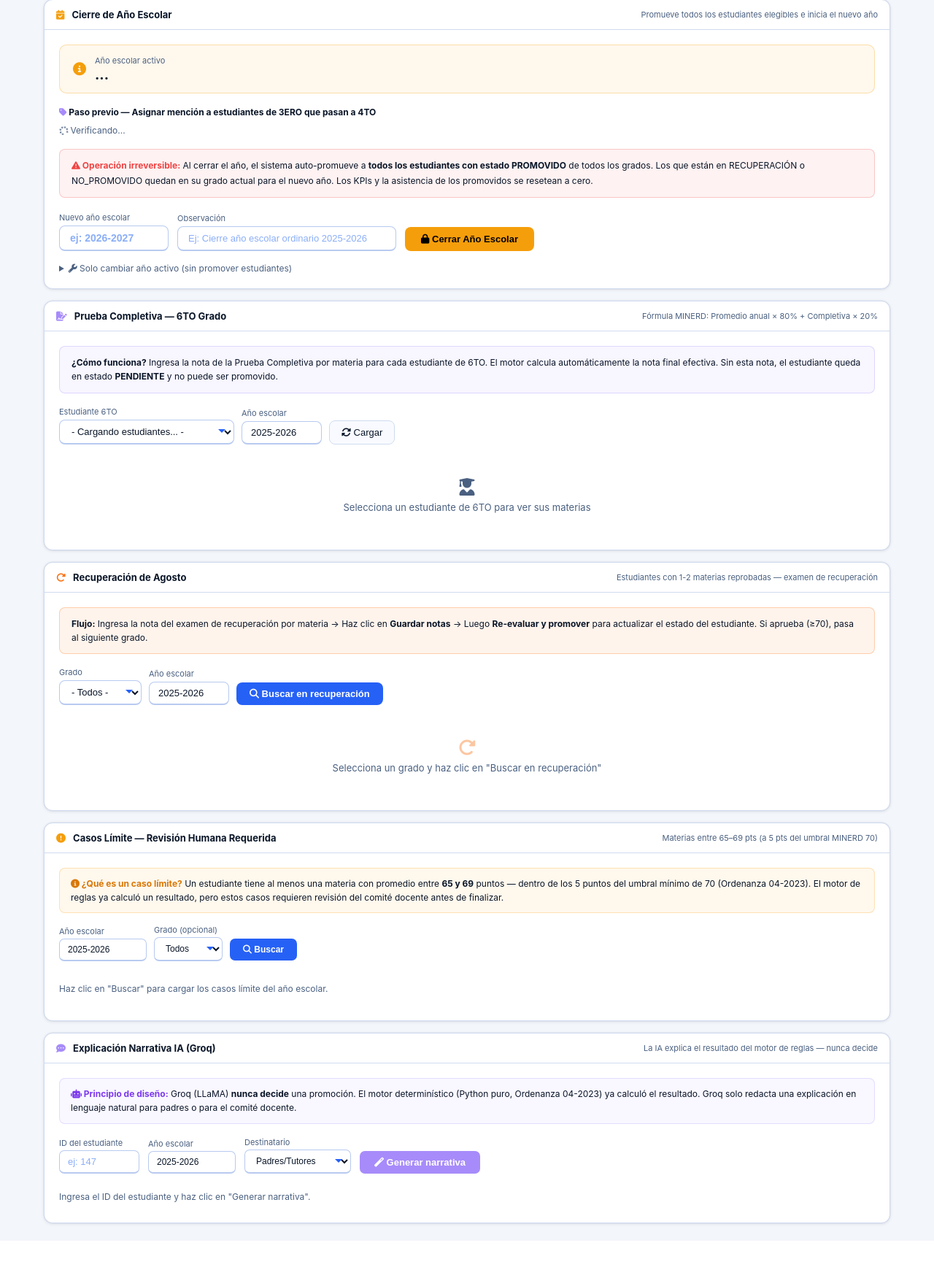
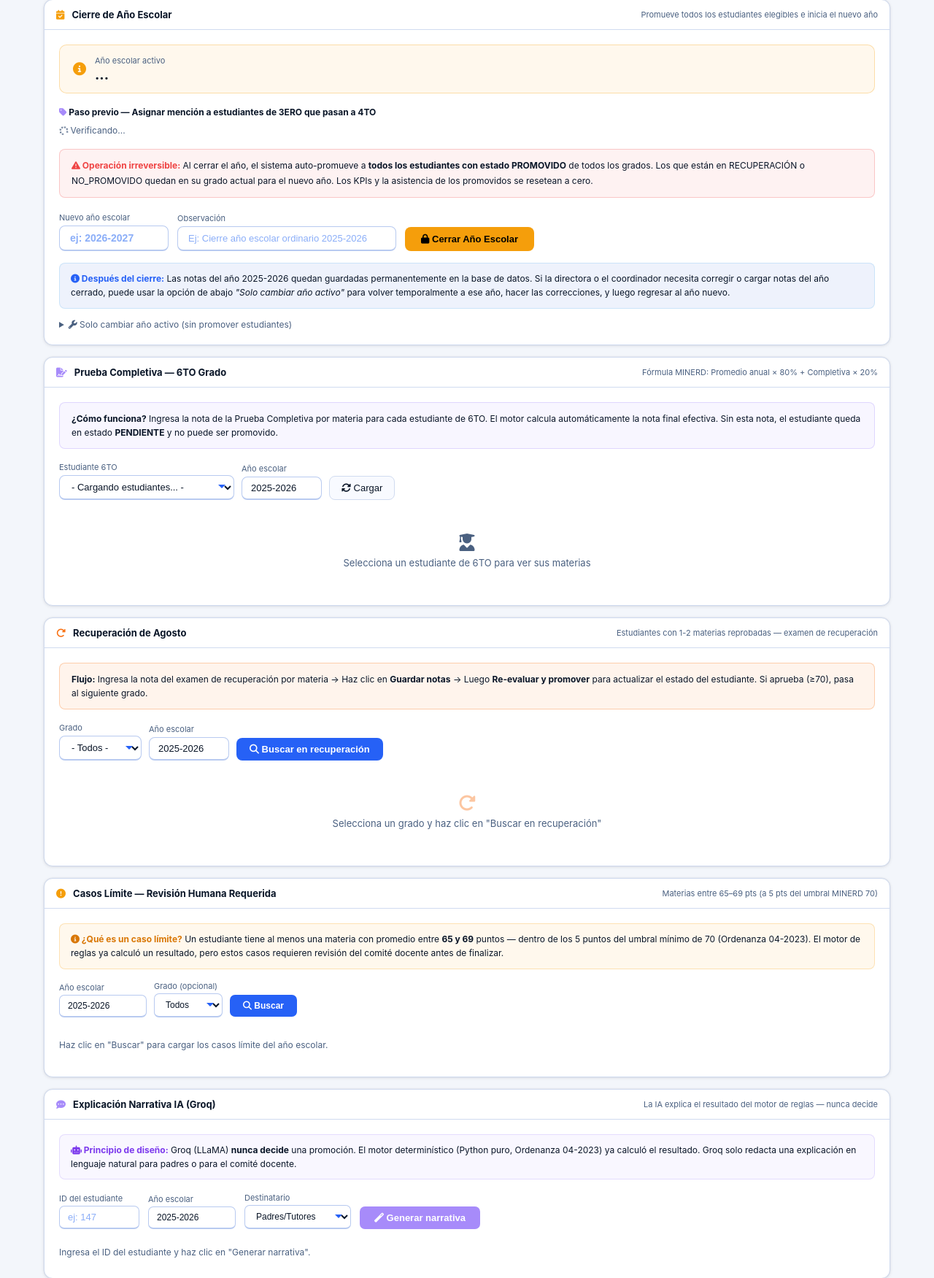
Before and after one commit to erickherndza/axula, a Python web app: template templates/coordinador.html in a window 1280 px wide. Shown: the part 1660-3411 px from the top of the page at 73% size. Before the commit the page ends 3341 px from the top, so only its background shows below. Run offline with Jinja, Linux system fonts and the light colour scheme; the template is opened without the code that fills it, so the values that code supplies are empty.

Commit message:
fix(cierre-anio): JS auto-rellena año siguiente + nota de acceso histórico post-cierre
- cierreInit() ahora calcula el año siguiente al actual y pre-rellena el campo
  'Nuevo año' automáticamente al cargar la página (evita que el usuario escriba
  el mismo año por error)
- Si el campo ya tiene el año correcto (desde el server-render), lo respeta
- Agrega nota informativa: después del cierre, directora puede usar
  'Solo cambiar año activo' para corregir notas del año cerrado sin perderlas

Co-Authored-By: Claude Sonnet 4.6 <noreply@anthropic.com>

```diff
--- a/templates/coordinador.html
+++ b/templates/coordinador.html
@@ -672,6 +672,15 @@ main{max-width:1200px;margin:0 auto;padding:24px 20px}
       </button>
     </div>
 
+    <!-- Nota: acceso a datos del año cerrado -->
+    <div style="background:rgba(96,184,240,.07);border:1px solid rgba(96,184,240,.25);border-radius:8px;padding:11px 15px;margin-bottom:14px;font-size:12px;color:var(--text);line-height:1.6">
+      <strong style="color:#60b8f0"><i class="fas fa-info-circle"></i> Después del cierre:</strong>
+      Las notas del año 2025-2026 quedan guardadas permanentemente en la base de datos.
+      Si la directora o el coordinador necesita corregir o cargar notas del año cerrado,
+      puede usar la opción de abajo <em>"Solo cambiar año activo"</em> para volver temporalmente
+      a ese año, hacer las correcciones, y luego regresar al año nuevo.
+    </div>
+
     <!-- También: cambiar año sin promover -->
     <details style="margin-top:8px">
       <summary style="font-size:12px;color:var(--muted);cursor:pointer;user-select:none">
@@ -1763,11 +1772,24 @@ function compInicializar() {
   fetch('/api/config/anio-escolar-activo')
     .then(function(r){ return r.json(); })
     .then(function(d) {
+      var anioActualVal = (d.anio_escolar_activo || '').trim();
       var el = document.getElementById('cierre-anio-actual');
-      if (el) el.textContent = d.anio_escolar_activo || '—';
-      // Cargar 3ERO pendientes de mención usando el año que acaba de cargar
-      var anioVal = (d.anio_escolar_activo || '').trim();
-      _cierreCargarPendientesMencion(anioVal);
+      if (el) el.textContent = anioActualVal || '—';
+
+      // Pre-rellenar "Nuevo año" con el año SIGUIENTE si el campo está vacío o igual al actual
+      var inputNuevo = document.getElementById('cierre-nuevo-anio');
+      if (inputNuevo && anioActualVal && anioActualVal !== '—') {
+        var partes = anioActualVal.split('-');
+        var finActual = parseInt(partes[1] || partes[0], 10);
+        var sugerido = finActual + '-' + (finActual + 1);
+        // Siempre poner el siguiente año si el campo está en blanco o muestra el año actual
+        if (!inputNuevo.value || inputNuevo.value === anioActualVal) {
+          inputNuevo.value = sugerido;
+        }
+      }
+
+      // Cargar 3ERO pendientes de mención
+      _cierreCargarPendientesMencion(anioActualVal);
     })
     .catch(function(){});
 })();
```
